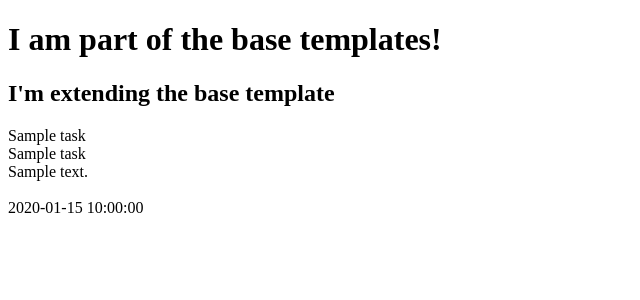
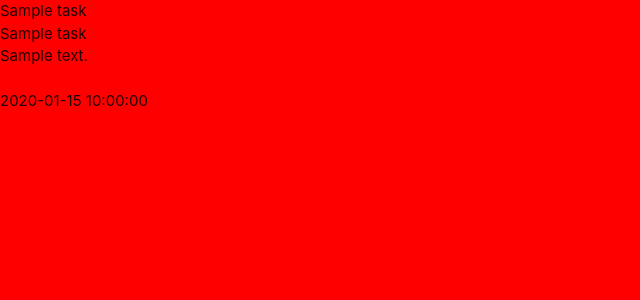
Before and after one commit to michellelclement/task-manager-mini-project, a Flask app: page / in a window 1280 px wide. Shown: the top 300 px of the page, without its empty margins (0-640 px from the left). Run offline with Flask 2, Linux system fonts and the light colour scheme; a database or web service that is not in the repository returns one stand-in record (values such as "Sample title"); some libraries are stand-ins or nearby versions.

Commit message:
Add materialize and static files

```diff
--- /dev/null
+++ b/static/css/style.css
@@ -0,0 +1,3 @@
+body {
+    background-color: red;
+}
--- a/templates/base.html
+++ b/templates/base.html
@@ -4,15 +4,27 @@
 <head>
 	<meta charset="UTF-8">
 	<meta name="viewport" content="width=device-width, initial-scale=1.0">
+    <link rel="stylesheet" href="https://cdnjs.cloudflare.com/ajax/libs/font-awesome/5.14.0/css/all.min.css" type="text/css">
+    <link rel="stylesheet" href="https://cdnjs.cloudflare.com/ajax/libs/materialize/1.0.0/css/materialize.min.css" type="text/css">
+    <link rel="stylesheet" href="{{ url_for('static', filename='css/style.css') }}" type="text/css">
+    {% block styles %}
+    {% endblock %}
 	<title>Task Manager</title>
 </head>
 
 <body>
 
-	<h1>I am part of the base templates!</h1>
 	{% block content %}
 	{% endblock %}
 
+<script
+  src="http://code.jquery.com/jquery-3.5.1.min.js"
+  integrity="sha256-9/aliU8dGd2tb6OSsuzixeV4y/faTqgFtohetphbbj0="
+  crossorigin="anonymous"></script>
+<script src="https://cdnjs.cloudflare.com/ajax/libs/materialize/1.0.0/js/materialize.min.js"></script>
+<script src="{{ url_for('static', filename='js/script.js') }}"></script>
+{% block scripts %}
+{% endblock %}
 </body>
 
 </html>
--- a/templates/tasks.html
+++ b/templates/tasks.html
@@ -1,7 +1,6 @@
 {% extends "base.html" %}
 {% block content %}
 
-<h2>I'm extending the base template</h2>
     <!-- Loop over items that .find functions did from tasks collection -->
     {% for task in tasks %}
         {{ task.task_name }}<br>
```
Also changed, not shown: static/js/script.js (added).
